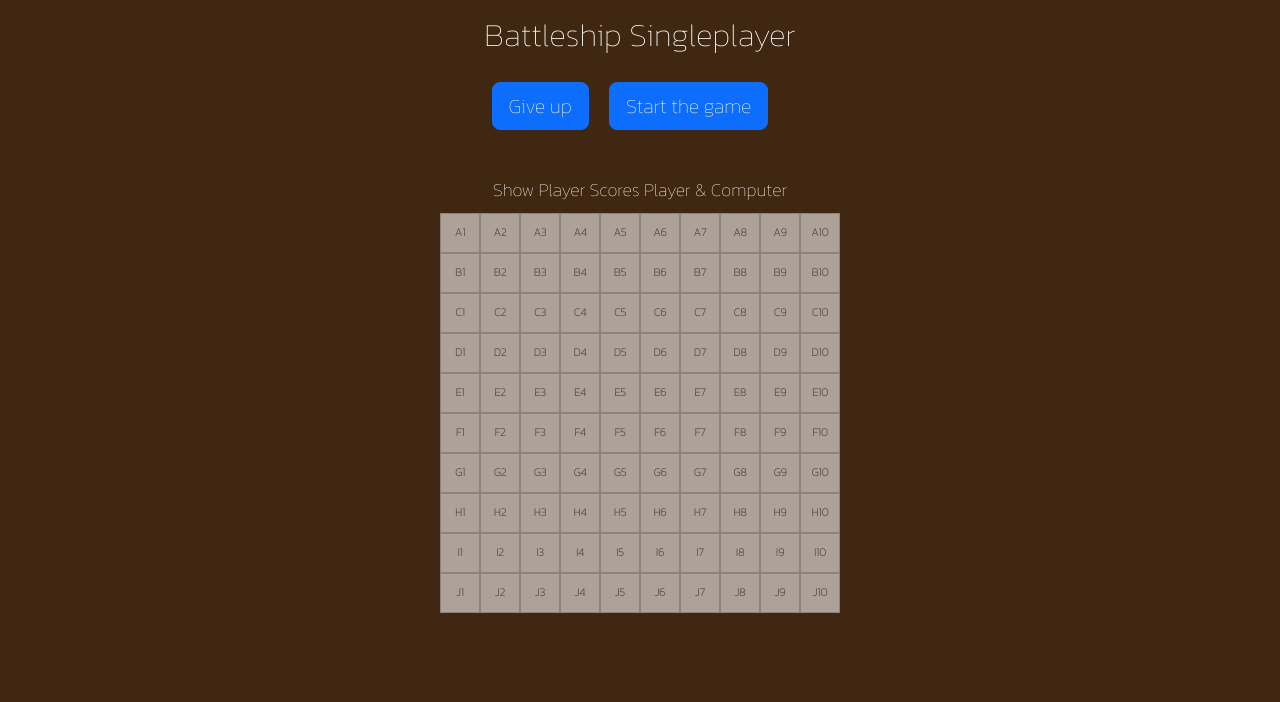
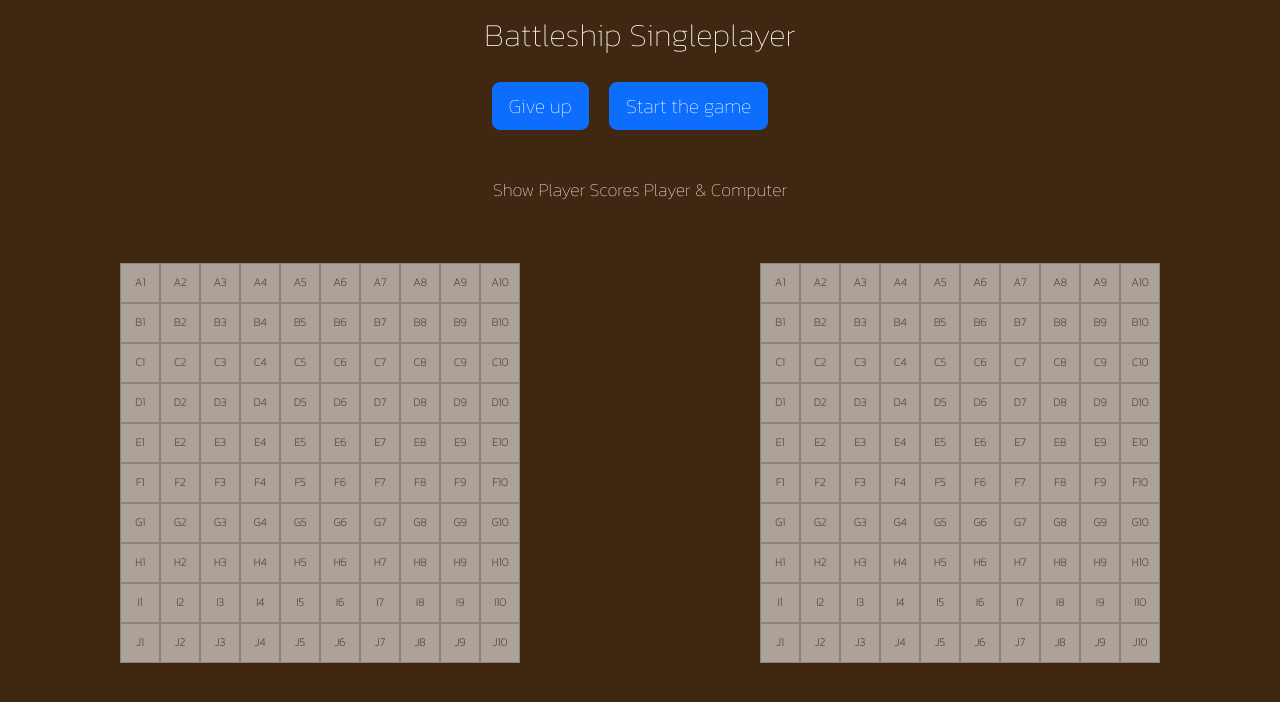
Before and after one commit to danielbeGIT/battleship-singleplayer, a React (Create React App) app: page /gamepage in a window 1280 px wide. Shown: the top 702 px of the page. Built offline with nearby package versions, Linux system fonts and the light colour scheme.

Commit message:
enemy and player field implemented, working on ships

```diff
--- a/src/assets/styles/GamePage.scss
+++ b/src/assets/styles/GamePage.scss
@@ -23,9 +23,15 @@
 
     .playfield_section {
         display: flex;
-        justify-content: center;
+        justify-content: space-evenly;
 
-        .game_board {
+        .playfield {
+            display: flex;
+            flex-direction: column;
+            align-items: center;
+            padding: 50px;
+            width: 85vw;
+
             .row {
                 display: grid;
                 grid-template-columns: 40px 40px 40px 40px 40px 40px 40px 40px 40px 40px;
@@ -47,6 +53,10 @@
                     transition: 0.6s;
                 }
             }
+
+            .enemy_field {
+                cursor: pointer;
+            }
         }
 
     }
--- a/src/components/EnemyField.jsx
+++ b/src/components/EnemyField.jsx
@@ -1,8 +1,8 @@
-import React from 'react'
+import React from "react"
 
 const EnemyField = () => {
   	return (
-		<div className="game_board">
+		<div className="playfield enemy_field">
 			<div className='row'>
 				<div id='a1' className="box">A1</div>
 				<div id='a2' className="box">A2</div>
--- a/src/components/MyPlayField.jsx
+++ b/src/components/MyPlayField.jsx
@@ -1,8 +1,8 @@
-import React from 'react'
+import React from "react"
 
 const MyPlayField = () => {
     return (
-		<div className="game_board">
+		<div className="playfield my_field">
 			<div className='row'>
 				<div id='a1' className="box">A1</div>
 				<div id='a2' className="box">A2</div>
--- a/src/pages/GamePage.jsx
+++ b/src/pages/GamePage.jsx
@@ -1,10 +1,11 @@
 // React
 import { useState } from "react"
-import { Link } from 'react-router-dom'
-import { Button } from 'react-bootstrap/'
+import { Link } from "react-router-dom"
+import { Button } from "react-bootstrap/"
 
 // Components
-import MyPlayField from '../components/MyPlayField'
+import MyPlayField from "../components/MyPlayField"
+import EnemyField from "../components/EnemyField"
 
 const GamePage = () => {
     const [gameStarted, setGameStarted] = useState(true)
@@ -51,6 +52,8 @@ const GamePage = () => {
                     </div>
                     <div className="playfield_section">
                         <MyPlayField />
+
+                        <EnemyField />
                     </div>
                 </>
             )}
--- a/src/pages/HomePage.jsx
+++ b/src/pages/HomePage.jsx
@@ -1,7 +1,7 @@
 import MainImage from '../assets/images/cartoon_battleship.jpg'
 
-import { Button } from 'react-bootstrap/'
-import { Link } from 'react-router-dom'
+import { Button } from "react-bootstrap/"
+import { Link } from "react-router-dom"
 
 const HomePage = () => {
     return (
```
Also changed, not shown: src/App.jsx (+5 -5 lines), src/index.js (+4 -4 lines).
